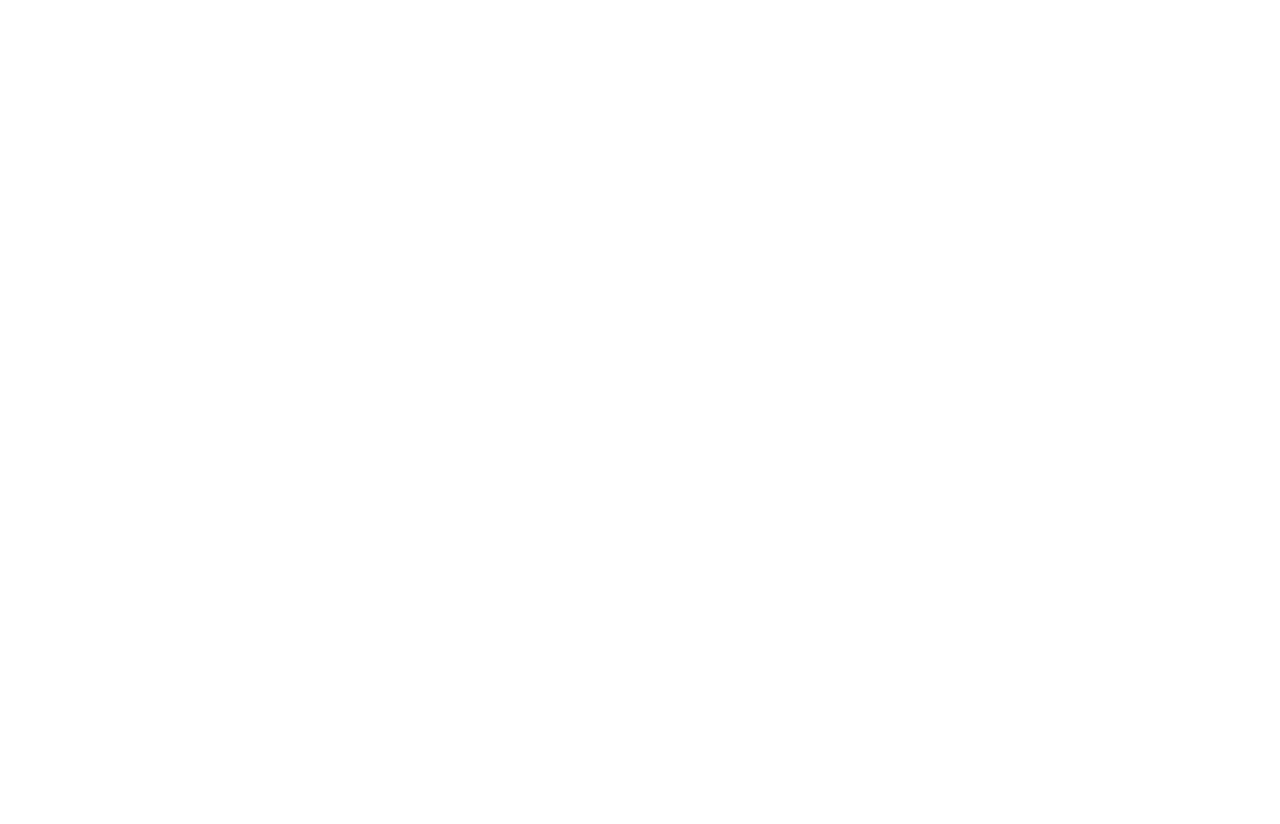
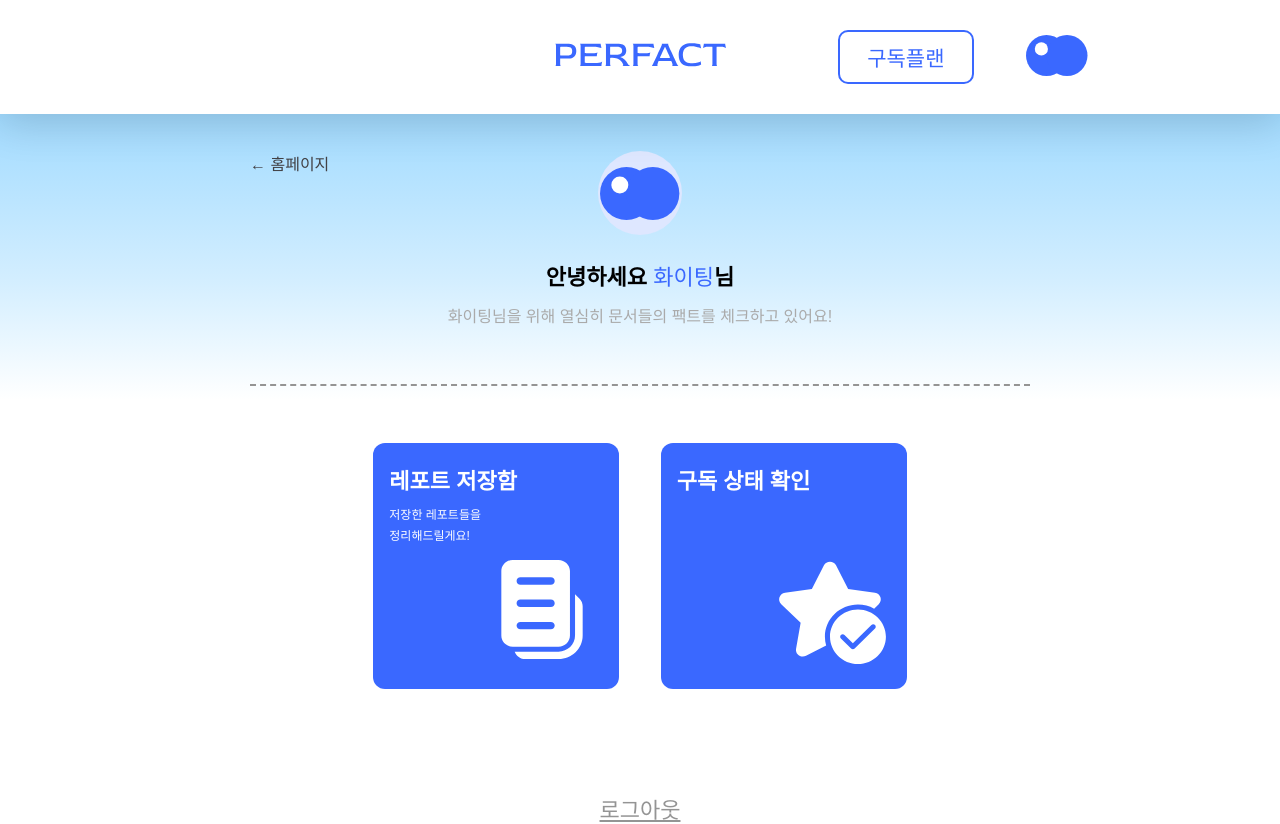
Before and after one commit to 508PERFACT/FE, a React (Vite) app: page /mypage in a window 1280 px wide. Before the commit this address had no page. Before the commit the page ends 800 px from the top, so only its background shows below. Built offline with nearby package versions, Linux system fonts and the light colour scheme; a web font is replaced by a local one.

Commit message:
✨: 마이 페이지 마크업 + 스타일 구현 및 라우터 연결

```diff
--- a/src/App.jsx
+++ b/src/App.jsx
@@ -1,6 +1,7 @@
 import { BrowserRouter, Routes, Route } from 'react-router-dom';
 import { ChatBotPage } from './page/ChatBotPage';
 import { Layout } from './components/Layout';
+import { MyPage } from './page/MyPage';
 
 function App() {
   return (
@@ -8,6 +9,7 @@
       <Routes>
         <Route element={<Layout />}>
           <Route path="/chatbot" element={<ChatBotPage />} />
+          <Route path="/mypage" element={<MyPage />} />
         </Route>
       </Routes>
     </BrowserRouter>
--- /dev/null
+++ b/src/page/MyPage.jsx
@@ -0,0 +1,49 @@
+import React from 'react';
+import styles from '@/styles/pages/MyPage.module.scss';
+import { logo_header, report_white, star_sub_white } from '@/assets';
+
+export const MyPage = () => {
+  return (
+    <div className={styles.container}>
+      <div className={styles.profileContent}>
+        <span className={styles.homeLink}>&larr; 홈페이지</span>
+        <div className={styles.profileLogo}>
+          <img src={logo_header} alt="" style={{ width: '80px' }} />
+        </div>
+        <div className={styles.textWrapper}>
+          <div className={styles.title}>
+            안녕하세요 <span>화이팅</span>님
+          </div>
+          <div className={styles.subTitle}>
+            {'화이팅'}님을 위해 열심히 문서들의 팩트를 체크하고 있어요!
+          </div>
+        </div>
+      </div>
+      <div className={styles.divider}></div>
+      <div className={styles.buttonContent}>
+        <div className={styles.buttonWrapper}>
+          <div className={styles.buttonTextWrapper}>
+            <div className={styles.buttonTitle}>레포트 저장함</div>
+            <div className={styles.buttonDesc}>
+              저장한 레포트들을
+              <br />
+              정리해드릴게요!
+            </div>
+          </div>
+          <div className={styles.buttonImg}>
+            <img src={report_white} alt="" />
+          </div>
+        </div>
+        <div className={styles.buttonWrapper}>
+          <div className={styles.buttonTextWrapper}>
+            <div className={styles.buttonTitle}>구독 상태 확인</div>
+          </div>
+          <div className={styles.buttonImg}>
+            <img src={star_sub_white} alt="" />
+          </div>
+        </div>
+      </div>
+      <span className={styles.logout}>로그아웃</span>
+    </div>
+  );
+};
--- a/src/styles/_variables.scss
+++ b/src/styles/_variables.scss
@@ -21,3 +21,11 @@
 @function rem($size) {
   @return calc($size / 16px * 1rem);
 }
+
+@function vw($size) {
+  @return calc($size / 1920px * 100vw);
+}
+
+@function vh($size) {
+  @return calc($size / 1080px * 100vh);
+}
--- /dev/null
+++ b/src/styles/pages/MyPage.module.scss
@@ -0,0 +1,88 @@
+@use '../variables' as *;
+
+.container {
+  @include flex(column, $justify-content: flex-start, $gap: vh(77px));
+  padding-top: vh(204px);
+  width: (1920px - 1140px);
+  .profileContent {
+    width: 100%;
+    position: relative;
+    @include flex(column, $gap: vh(32px));
+    .homeLink {
+      position: absolute;
+      top: 0;
+      left: 0;
+      color: $color-sub;
+    }
+
+    .profileLogo {
+      width: vw(126px);
+      height: vw(126px);
+      background-color: #dee7ff;
+      border-radius: 100px;
+      @include flex();
+    }
+
+    .textWrapper {
+      @include flex(column, $gap: vh(16px));
+      .title {
+        font-size: rem(22px);
+        font-weight: 700;
+        span {
+          color: $color-main;
+        }
+      }
+
+      .subTitle {
+        font-size: rem(16px);
+        font-weight: 400;
+        color: #aaaaaa;
+      }
+    }
+  }
+
+  .divider {
+    width: 100%;
+    border-bottom: 2px dashed #949494;
+  }
+  .buttonContent {
+    @include flex($gap: vw(62px));
+    width: 100%;
+    .buttonWrapper {
+      @include flex(column, $align-items: flex-end);
+      background-color: $color-main;
+      color: white;
+      width: 246px;
+      height: 246px;
+      border-radius: 12px;
+      padding: 20px 16px;
+      .buttonTextWrapper {
+        width: 100%;
+        @include flex(column, flex-start, flex-start, 10px);
+        flex: 1 1 0;
+        .buttonTitle {
+          font-size: rem(22px);
+          font-weight: 600;
+        }
+
+        .buttonDesc {
+          font-size: rem(12px);
+          line-height: 1.75;
+        }
+      }
+      .buttonImg {
+        @include flex($align-items: flex-end);
+      }
+      &:hover {
+        cursor: pointer;
+      }
+    }
+  }
+
+  .logout {
+    margin-top: calc(103px - vh(77px));
+    color: #949494;
+    font-size: rem(22px);
+    text-decoration: underline;
+  }
+}
```
